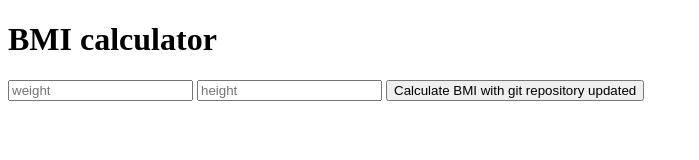
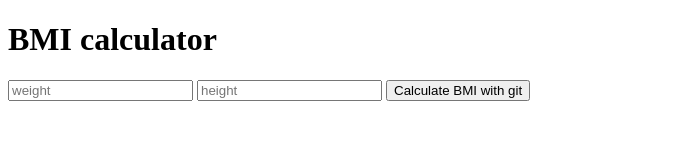
Before and after one commit to yashsontakke/BMI-CALC, a website: page index.html in a window 1280 px wide. Shown: the whole page, without its empty margins (0-699 px from the left). Drawn offline with Linux system fonts and the light colour scheme.

Commit message:
comment has been added

```diff
--- a/index.html
+++ b/index.html
@@ -7,11 +7,12 @@
     <title>BMI_CALC</title>
 </head>
 <body>
+    <!-- this project calculates your bmi -->
     <h1>BMI calculator</h1>
     <form action="/bmicalculator" method="post">
         <input type="text" name="weight" placeholder="weight">
         <input type="text" name="height" placeholder="height">
-        <button type="submit">Calculate BMI with git repository updated </button>
+        <button type="submit">Calculate BMI with git  </button>
     </form>
 
 </body>
```
